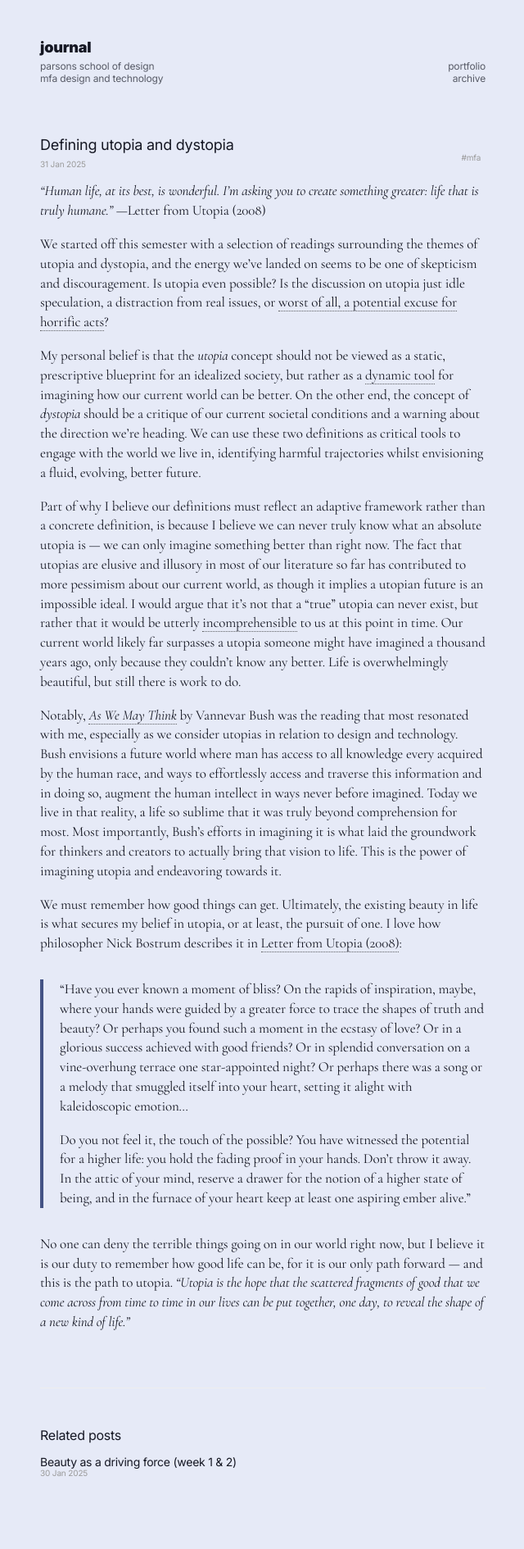
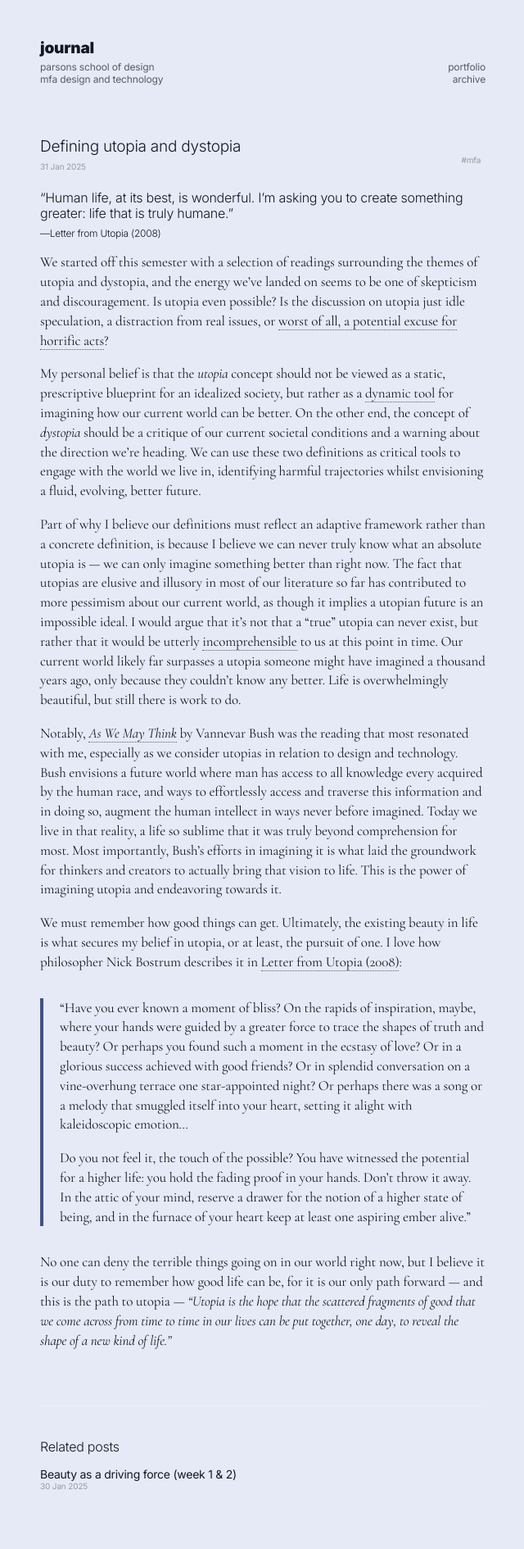
Before and after one commit to vasukisunder/vasukisunder.github.io, a Jekyll site: the page built from _posts/2025-01-31-defining-utopia.md, in a window 1280 px wide. Shown: the whole page at 82% size, without its empty margins (319-959 px from the left). Built offline with Jekyll 4.4.1, drawn with Linux system fonts in a browser that asks for light colours.

Commit message:
h1 h2 styles

```diff
--- a/_posts/2025-01-31-defining-utopia.md
+++ b/_posts/2025-01-31-defining-utopia.md
@@ -4,7 +4,8 @@ title: 'Defining utopia and dystopia'
 tags: mfa
 ---
 
-*“Human life, at its best, is wonderful. I’m asking you to create something greater: life that is truly humane.”* —Letter from Utopia (2008)
+## “Human life, at its best, is wonderful. I’m asking you to create something greater: life that is truly humane.”
+#### —Letter from Utopia (2008)
 
 We started off this semester with a selection of readings surrounding the themes of utopia and dystopia, and the energy we’ve landed on seems to be one of skepticism and discouragement. Is utopia even possible?  Is the discussion on utopia just idle speculation, a distraction from real issues, or [worst of all, a potential excuse for horrific acts](https://www.goodreads.com/quotes/172616-totalitarianism-is-not-only-hell-but-all-the-dream-of)?
 
@@ -20,4 +21,4 @@ We must remember how good things can get.  Ultimately, the existing beauty in li
 >
 > Do you not feel it, the touch of the possible? You have witnessed the potential for a higher life: you hold the fading proof in your hands. Don’t throw it away. In the attic of your mind, reserve a drawer for the notion of a higher state of being, and in the furnace of your heart keep at least one aspiring ember alive.”
 
-No one can deny the terrible things going on in our world right now, but I believe it is our duty to remember how good life can be, for it is our only path forward — and this is the path to utopia. *“Utopia is the hope that the scattered fragments of good that we come across from time to time in our lives can be put together, one day, to reveal the shape of a new kind of life.”*
+No one can deny the terrible things going on in our world right now, but I believe it is our duty to remember how good life can be, for it is our only path forward — and this is the path to utopia — *“Utopia is the hope that the scattered fragments of good that we come across from time to time in our lives can be put together, one day, to reveal the shape of a new kind of life.”*
--- a/public/css/poole.css
+++ b/public/css/poole.css
@@ -52,10 +52,14 @@ h1, h2, h3, h4, h5, h6 {
   font-family: 'Inter', sans-serif;
 }
 h1 {
-  font-size: 18px;
+  font-size: 19px;
+  font-weight: 300;
+
 }
 h2 {
-  margin-top: 1rem;
+  margin-top: 0.5rem;
+  font-weight: 300;
+  line-height: 1.2;
   font-size: 16px;
 }
 h3 {
@@ -64,8 +68,11 @@ h3 {
   font-size: 14px;
 }
 h4, h5, h6 {
-  margin-top: 1rem;
-  font-size: 14px;
+  font-weight: 300;
+  line-height: 1.2;
+  font-size: 12px;
+  margin-top: 0px;
+  margin-bottom: 1rem;
 }
 
 /* Body text */
```
Also changed, not shown: _posts/2025-01-30-week1.md (+2 -1 lines).
